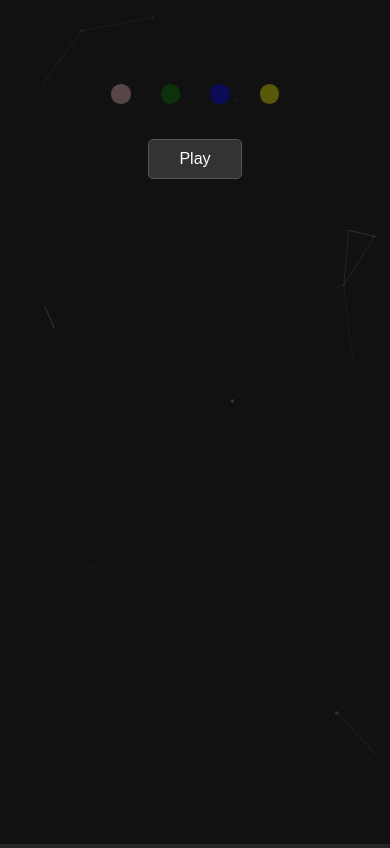
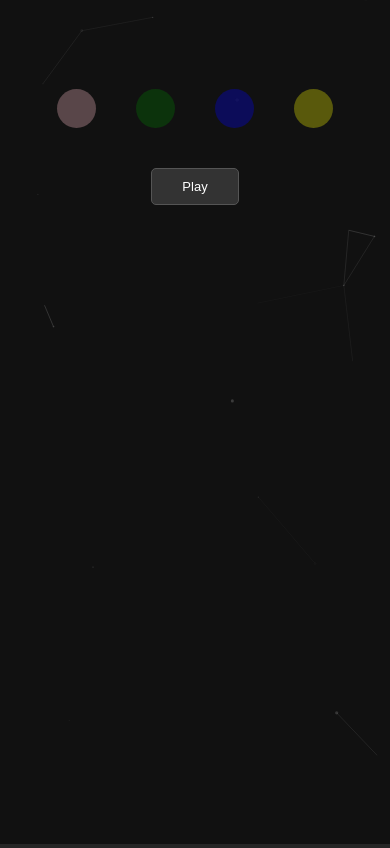
Before and after one commit to clasei/twinkle-circle, a React (Create React App) app: page / in a window 390 px wide. Built offline with nearby package versions, Linux system fonts and the light colour scheme.

Commit message:
style improved

```diff
--- a/src/App.css
+++ b/src/App.css
@@ -20,8 +20,8 @@ body, html {
 
 #particles-js {
   z-index: 0;
-  width: 100vw;
-  height: 100vh;
+  width: 100%;
+  height: 100%;
   position: absolute;
   top: 0;
   left: 0;
@@ -30,3 +30,7 @@ body, html {
 .CircleContainer {
   z-index: 2;
 }
+
+.ControlPanel {
+  z-index: 3;
+}
--- a/src/components/Circle/Circle.css
+++ b/src/components/Circle/Circle.css
@@ -1,6 +1,6 @@
 .circle {
-    width: 5vw;
-    height: 5vw;
+    width: 6vw;
+    height: 6vw;
     max-width: 100px;
     max-height: 100px;
     border-radius: 50%;
@@ -28,10 +28,22 @@
 }
 
 .circle:active {
-    transform: scale(0.7);
+    transform: scale(0.8);
 }
 
 .circle.active {
     box-shadow: 0 0 10px 3px rgba(219, 219, 219, 0.363);
     opacity: 1;
 }
+
+@media only screen and (max-width: 768px) {
+
+    .circle {
+      width: 10vw;
+      height: 10vw;
+      max-width: 100px;
+      max-height: 100px;
+      margin: 10px;
+    }
+
+  }
--- a/src/components/ControlPanel/ControlPanel.css
+++ b/src/components/ControlPanel/ControlPanel.css
@@ -4,7 +4,7 @@
 
 .control-panel button {
     padding: 10px 30px;
-    font-size: 16px;
+    font-size: 13px;
     cursor: pointer;
     border: 1px solid #555;
     background-color: #333;
@@ -15,9 +15,9 @@
 
 .control-panel button:hover {
     background-color: #555;
-    transform: translateY(-2px);
+    transform: scale(0.8);
 }
 
 .control-panel button:active {
-    transform: translateY(0);
+    transform: scale(0.8);
 }
```
